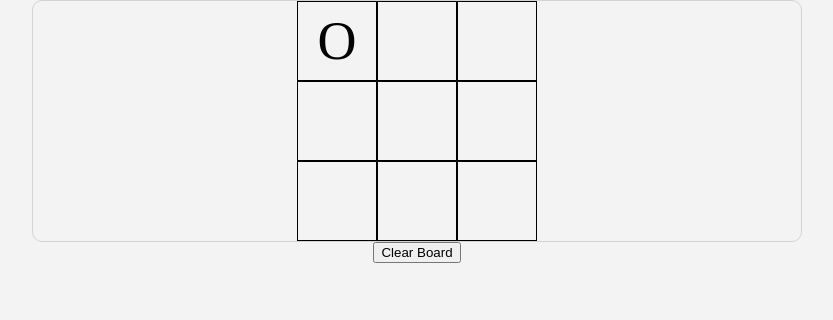
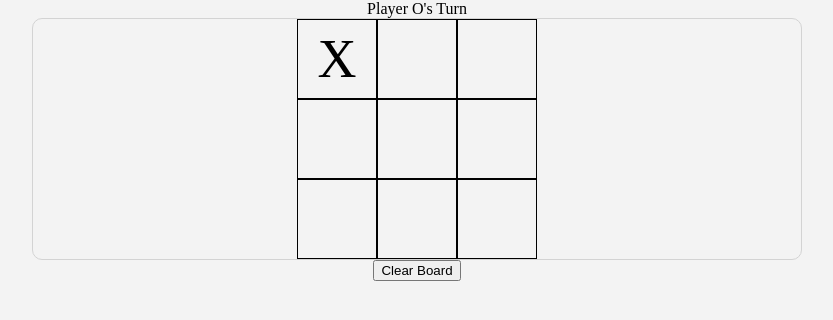
Before and after one commit to JKPearce/Tic-Tac-Toe, a plain HTML site: page index.html in a window 1280 px wide. Both pictures are taken after a click on the element 560 px from the left and 41 px from the top of the page. Shown: the whole page, without its empty margins (223-1056 px from the left). Drawn offline with Linux system fonts and the light colour scheme.

Commit message:
Add message to display current player

```diff
--- a/index.html
+++ b/index.html
@@ -10,6 +10,7 @@
 </head>
 <body>
     <main>
+        <div class="game-message">Player X's Turn</div>
         <div class="board-wrapper">
             <div data-index = 0 class="board-section"></div>
             <div data-index = 1 class="board-section"></div>
--- a/script.js
+++ b/script.js
@@ -37,24 +37,31 @@ const gameController = (() => {
     let round = 1;
 
     const playRound = (index) => {
+        gameBoard.setField(index, getCurrentPlayerSign());
         round++;
-        gameBoard.setField(index, getCurrentPlayerSign());
+        //msg has to be AFTER round increment to get next player
+        displayController.setMessage(`Player ${getCurrentPlayerSign()}'s Turn`);
+        console.log(round);
     }
 
     const getCurrentPlayerSign = () => {
-        return round %2 === 1 ? player1.getSign() : player2.getSign();
+        return round % 2 === 1 ? player1.getSign() : player2.getSign();
     }
 
-    return {playRound}
+    const reset = () =>{
+        round = 1;
+    }
+    return {playRound, reset}
 })();
 
 const displayController = (() =>{
     const boardElements = document.querySelectorAll('.board-section');
     const clearBtn = document.querySelector('.clear-btn');
+    const gameMsg = document.querySelector('.game-message');
 
     boardElements.forEach(section => {
         section.addEventListener('click', () => {
-            //TODO add logic to check if there is text already
+            if(section.textContent != '') return;
             gameController.playRound(parseInt(section.dataset.index));
             updateBoard();
         });
@@ -66,10 +73,16 @@ const displayController = (() =>{
         }
     };
 
+    const setMessage = (message) => {
+        gameMsg.textContent = message;
+    };
+
     clearBtn.addEventListener('click', () => {
         gameBoard.clear();
+        gameController.reset();
         updateBoard();
+        setMessage("Player X's turn");
     });
 
-    return {};
+    return {setMessage};
 })();
```
